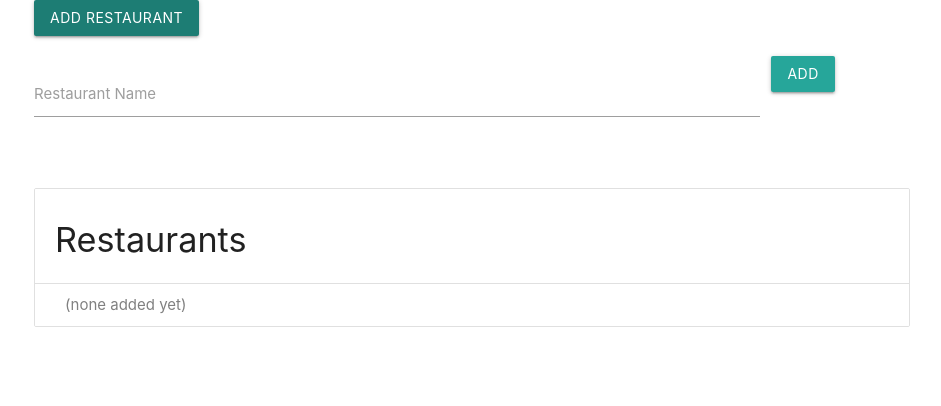
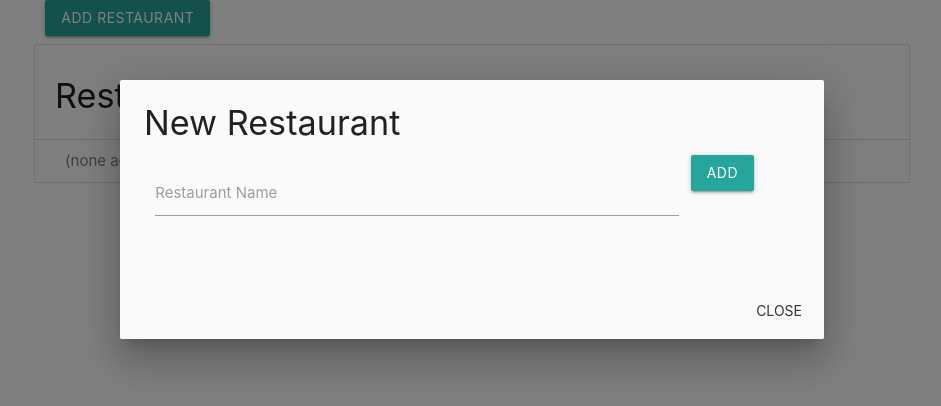
Before and after one commit to andersonRocha091/Favorite-Places-Dishes, a React (Vite) app: page / in a window 1280 px wide. Both pictures are taken after a click on the button "ADD RESTAURANT". Shown: the top 406 px of the page, without its empty margins (168-1109 px from the left). Built offline with nearby package versions, Linux system fonts and the light colour scheme.

Commit message:
Solved issue on close modal programatically

```diff
--- a/src/RestaurantForm.js
+++ b/src/RestaurantForm.js
@@ -22,6 +22,7 @@ const RestaurantForm = ({ onSave }) => {
         s={12}
         m={4}
         l={2}
+        className="modal-close"
         data-test="saveNewRestaurantButton"
         onClick={() => onSave(inputText)}
       >
--- a/src/RestaurantPage.js
+++ b/src/RestaurantPage.js
@@ -1,34 +1,29 @@
 import React, { useState } from "react";
-import { Button, Row, Col } from "react-materialize";
+import { Button, Row, Col, Modal } from "react-materialize";
 import RestaurantForm from "./RestaurantForm";
 import RestaurantList from "./RestaurantList";
 
 const RestaurantPage = () => {
   const [restaurantsNames, setRestaurantsNames] = useState([]);
-  const [showRestaurantForm, setShowRestaurantForm] = useState(false);
   const handleAddNewRestaurant = (newRestaurant) => {
     let restaurantsNew = [newRestaurant, ...restaurantsNames];
     setRestaurantsNames(restaurantsNew);
-    setShowRestaurantForm(false);
   };
-  const handleShowNewRestaurantForm = () => {
-    setShowRestaurantForm(true);
-  };
+
   return (
     <Row>
-      <Row>
+      <Modal
+        header="New Restaurant"
+        trigger={
           <Button
             data-test="addRestaurantButton"
-          onClick={handleShowNewRestaurantForm}
           >
             Add Restaurant
           </Button>
-      </Row>
-      <Row>
-        {showRestaurantForm ? (
+        }
+      >
         <RestaurantForm onSave={handleAddNewRestaurant} />
-        ) : null}
-      </Row>
+      </Modal>
       <Row>
         <RestaurantList restaurants={restaurantsNames} />
       </Row>
```
Also changed, not shown: 1 other file (tests, documents, lock files or other folders). Lines whose indentation alone changed are shown as unchanged.
